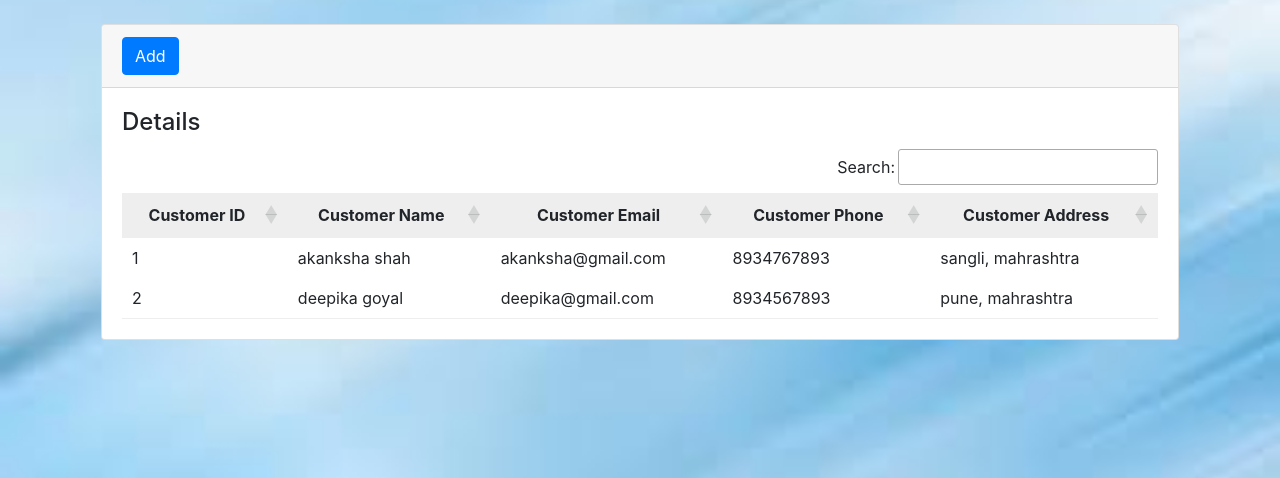
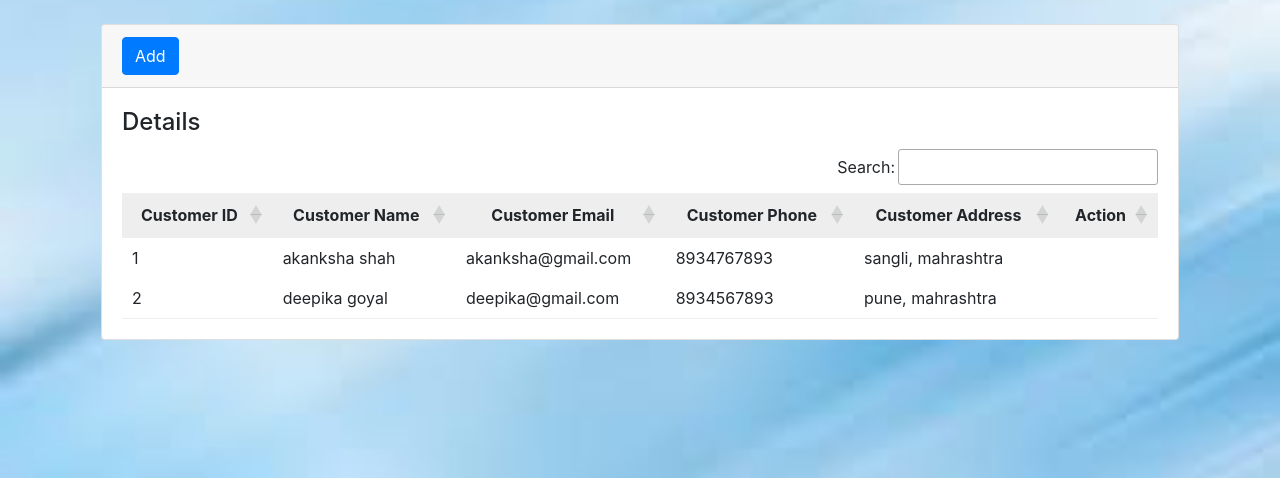
Before and after one commit to deepika9294/inventory_management, a PHP site: page /inventory/customerDetails.php in a window 1280 px wide. Shown: the part 64-542 px from the top of the page. Run offline with PHP 8.4, Linux system fonts and the light colour scheme; the visitor is signed in with stand-in values (Sample User, id 1); data comes from the database, SQL or seed files in the repository; some libraries are stand-ins or nearby versions.

Commit message:
Update customerDetails.php

```diff
--- a/customerDetails.php
+++ b/customerDetails.php
@@ -30,6 +30,7 @@
                         <th style="text-align: center;">Customer Email</th>
                         <th style="text-align: center;">Customer Phone</th>
                         <th style="text-align: center;">Customer Address</th>
+                        <th style="text-align: center;">Action</th>
                         </tr>
                     </thead>
                 </table>
```
